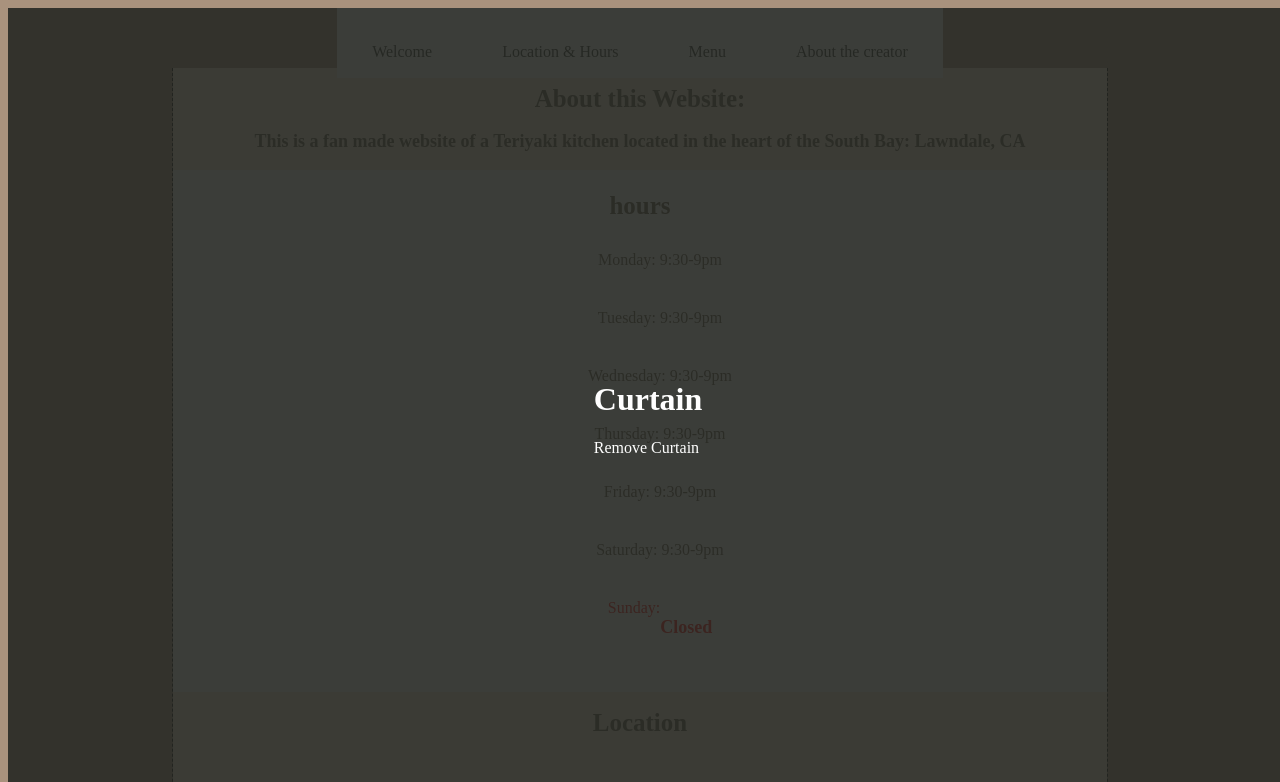
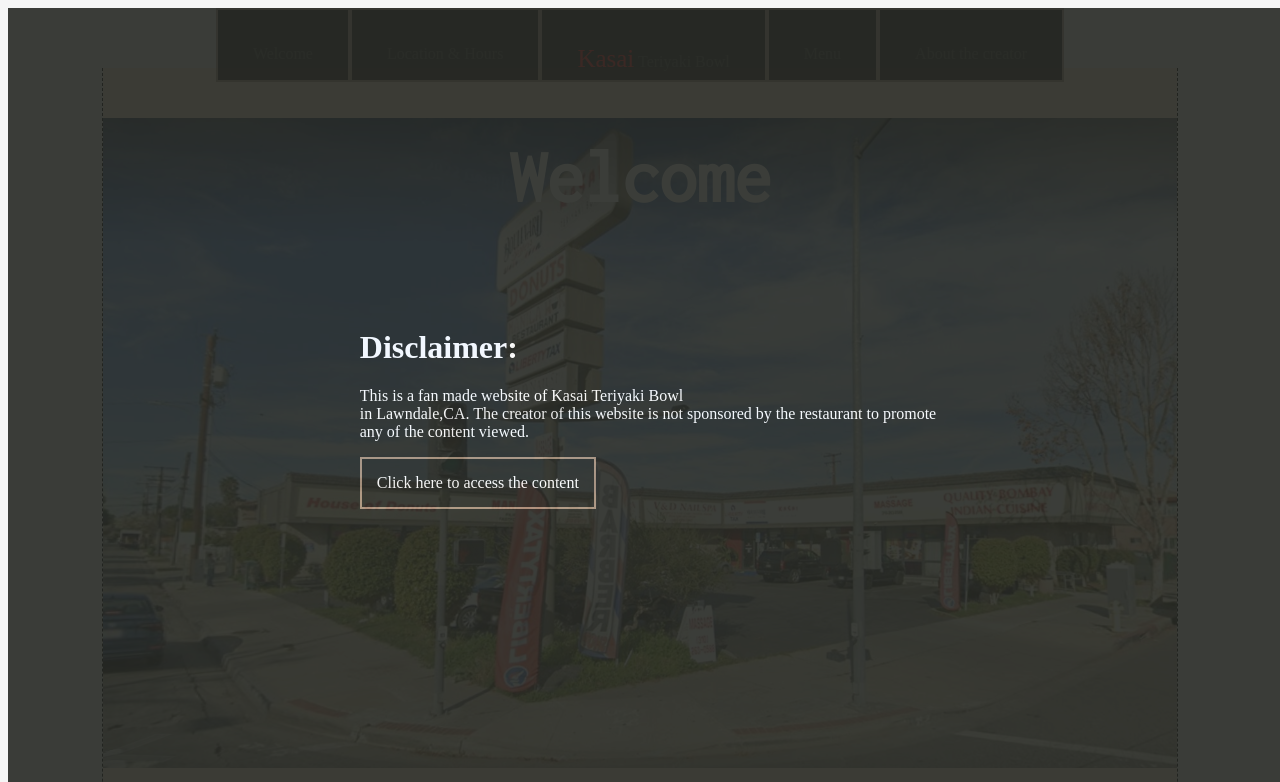
Before and after one commit to franciscomartinez45/franciscomartinez45.github.io, a plain HTML site: page index.html in a window 1280 px wide. Shown: the top 782 px of the page. Drawn offline with Linux system fonts and the light colour scheme.

Commit message:
functionality and features

```diff
--- a/index.html
+++ b/index.html
@@ -5,21 +5,26 @@
     <meta name="viewport" content="width=device-width, initial-scale=1.0">
     <link rel="stylesheet" type="text/css" href="main.css" />
 
-
+    <link rel="preconnect" href="https://fonts.googleapis.com">
+    <link rel="preconnect" href="https://fonts.gstatic.com" crossorigin>
+    <link href="https://fonts.googleapis.com/css2?family=Inconsolata&display=swap" rel="stylesheet">
     <title>Welcome: Kasai Teriyaki Fan Page</title>
 </head>
 <body>
     <div id = "page_wrapper">
      <div id = "disclaimer">
         <div id = "section">
-            <h1>Curtain</h1>
-                <button id="remove" onclick = remove()>Remove Curtain</button>
+            <h1>Disclaimer:</h1><p>This is a fan made website of Kasai Teriyaki Bowl<br> in Lawndale,CA. The creator of this website is not sponsored by the restaurant to promote<br>any of the content viewed.</p>
+
+            </p>
+                <button id="remove" onclick = remove()>Click here to access the content</button>
             </div>
 </div>
     <div id = "nav">
             <div class = "nav-item"><a href = "index.html">Welcome </a></div>
             <div class = "nav-item"><a href = "index.html#hours">Location & Hours</a></div>
-            <div class = "nav-item"><a href ="menu.html">Menu</a></div>
+            <div class = "nav-item"><a id = "logo">Kasai</a><a> Teriyaki Bowl</a></div>
+            <div class = "nav-item"><a href ="menu.html" >Menu</a></div>
             <div class = "nav-item"><a href = "#footer">About the creator</a></div>
 
         </div>
@@ -27,10 +32,16 @@
 
             <div id = "left"></div>
             <div id = "content">
-                <h1>About this Website:</h1>
-                <p>This is a fan made website of a Teriyaki kitchen located in the heart of the South Bay: Lawndale, CA</p>
+               <div id = "welcome"><h1 style = "font-size:75px;padding:20px;color:white;">Welcome</h1>
+               </div>
+                <h1>About the Business:</h1>
+                <p>This is a fan made website of a Japanese Teriyaki kitchen located in the heart of the South Bay: Lawndale, CA<br>
+                Kasai Teriyaki Bowl is a highly rated fast food restaurant on Yelp, DoorDash and GrubHub.<br>This establishment is and has been family owned since it opened in 2007.<br>
+                Despite its hidden entrance, Kasai is a go Teriyaki kitchen to the Lawndale community and others!
+
+                </p>
                 <div id = "hours">
-                    <h1>hours</h1>
+                    <h1>Hours of operation</h1>
                     <ul>
                         <li class = "hour">Monday: 9:30-9pm<p class="Open">Open</p><p class ="Closed">Closed</p></li>
                         <li class = "hour">Tuesday: 9:30-9pm<p class="Open">Open</p><p class ="Closed">Closed</p></li>
@@ -38,15 +49,17 @@
                         <li class = "hour">Thursday: 9:30-9pm<p class="Open">Open</p><p class ="Closed">Closed</p></li>
                         <li class = "hour">Friday: 9:30-9pm<p class="Open">Open</p><p class ="Closed">Closed</p></li>
                         <li class = "hour">Saturday: 9:30-9pm<p class="Open">Open</p><p class ="Closed">Closed</p></li>
-                        <li class = "hour">Sunday:<p class = "Closed">Closed</p></ul>
+                        <li class = "hour">Sunday: Closed</ul>
                     </ul>
                 </div>
 
 
-                <h1>Location</h1>
+                <h1>Business Hours</h1>
+                <p>Kasai is located at <a href = "https://www.google.com/maps/place/Kasai+Teriyaki+Bowl/@33.891366,-118.3552532,17z/data=!3m1!4b1!4m6!3m5!1s0x80c2b44ebc9ff2f9:0x59274f44ee0779b3!8m2!3d33.891366!4d-118.3530645!16s%2Fg%2F12m993r4z">15335 Hawthorne Blvd, Lawndale, CA 90260</a><br> in the corner of Hawthorne Blvd. and 154th Street in Lawndale.</p>
                 <div id = "map">
-                <iframe  src="https://www.google.com/maps/embed?pb=!1m18!1m12!1m3!1d3311.9335191728715!2d-118.35563942373221!3d33.89136597321799!2m3!1f0!2f0!3f0!3m2!1i1024!2i768!4f13.1!3m3!1m2!1s0x80c2b44ebc9ff2f9%3A0x59274f44ee0779b3!2sKasai%20Teriyaki%20Bowl!5e0!3m2!1sen!2sus!4v1681970169876!5m2!1sen!2sus" style="border:3px;" width="100%" height="100%" allowfullscreen="" loading="eager" referrerpolicy="no-referrer-when-downgrade"></iframe>
+                    <iframe src="https://www.google.com/maps/embed?pb=!1m18!1m12!1m3!1d1551.7799480476258!2d-118.35221402621313!3d33.89134970052299!2m3!1f0!2f0!3f0!3m2!1i1024!2i768!4f13.1!3m3!1m2!1s0x80c2b44ebc9ff2f9%3A0x59274f44ee0779b3!2sKasai%20Teriyaki%20Bowl!5e0!3m2!1sen!2sus!4v1682310167949!5m2!1sen!2sus" width="85%" height="450" style="border:0;" allowfullscreen="true" loading="eager" referrerpolicy="no-referrer-when-downgrade"></iframe>
             </div>
+            <h2 style="text-align: center;">Are you ready for the Menu?<a href="menu.html" style="text-decoration: none;"> Go to Menu!</a></h2>
         </div>
             <div id = "right"></div>
 
@@ -57,14 +70,15 @@
 
 
         <div id = "footer">
-            <h1>Contact Us</h1>
+            <h1>Contact<br></h1><h4>Francisco Martinez</h4>
 <h2>Information:</h2>
   +1(234)567-8900 <br>
 <a href="mailto:"> francisco_martin2446@elcamino.edu</a><br>
-16007 Crenshaw Blvd <br>  Torrance, CA 90506
-
+16007 Crenshaw Blvd <br>  Torrance, CA 90506<br>
+<a href ="https://github.com/franciscomartinez45">Github</a>
+<a href = "https://www.linkedin.com/in/francisco-martinez-405512218/">linkedin</a>
 <h1>Suggestions</h1>
-<p >if you need further assistance or would like to send suggestions, hit the email link below</p>
+<p >If you would like to send suggestions, hit the email link below</p>
 <a href="mailto:"> Email Us!</a><br>
 <p>@Copyright</p>
 </div>
@@ -79,9 +93,11 @@
     }
     const open_p = document.getElementsByClassName("Open");
     const closed_p = document.getElementsByClassName("Closed");
+    console.log(open_p);
     for(var i = 0;i<6;i++){
+        closed_p[i].style.display = "none";
         open_p[i].style.display = "none";
-        closed_p[i].style.display = "none";
+
     }
 
 
@@ -91,23 +107,21 @@
     const today = document.getElementsByTagName('li')[day.getDay()];
     const closed = document.getElementsByClassName("Closed");
     const open_h = document.getElementsByClassName("Open");
-    console.log(today);
+    console.log(day.getDay());
 
-    if (today.value == 0){
-        closed[6].style.display = "inline-block";
-        closed[6].style.color = "red";
+    if (day.getDay() == 0){
         document.getElementsByTagName('li')[6].style.color = "red";
     }
     else{
         if(day.getHours()>=9.5&&day.getHours()<=21){
-            open_h[today.value-1].style.display = "inline-block";
-            open_h[today.value-1].style.color = "green;"
-            document.getElementsByTagName('li')[today.value-1].style.color = "green";
+            open_h[day.getDay()-1].style.display = "inline-block";
+            open_h[day.getDay()-1].style.color = "green;"
+            document.getElementsByTagName('li')[day.getDay()-1].style.color = "green";
         }
         else{
-            closed[today.value-1].style.display = "inline-block";
-            closed[today.value-1].style.color = "red";
-            document.getElementsByTagName('li')[today.value-1].style.color = "red";
+            closed[day.getDay()-1].style.display = "inline-block";
+            closed[day.getDay()-1].style.color = "red";
+            document.getElementsByTagName('li')[day.getDay()-1].style.color = "red";
         }
     }
 
--- a/main.css
+++ b/main.css
@@ -1,7 +1,7 @@
 
 
 body{
-    background-color: #A9927D;
+    background-color: whitesmoke;
     color:#5E503F;
 
 }
@@ -19,6 +19,7 @@ body{
 
 
 #body{
+    font-family: 'Inconsolata', monospace;
     grid-area:body;
     display:grid;
     grid-template-areas: "left_box content right_box";
@@ -30,6 +31,7 @@ body{
     grid-area:content;
     height:fit-content;
     padding-bottom:25px;
+
 }
 #content p{
     text-align:center;
@@ -75,12 +77,16 @@ body{
     z-index:1;
     height:35px;
     padding-bottom:25px;
+
+
 }
 
 .nav-item{
     color:#86838368;
     padding:35px;
-    background-color: white;
+    background-color:black;
+    opacity:.8;
+    border: 2px solid #A9927D;
 }
 .nav-item a{
     text-decoration:none;
@@ -93,7 +99,7 @@ body{
 
 .nav-item a:hover{
     font-size:17px;
-    color:black;
+    color:white;
 }
 
 #hours li{
@@ -125,6 +131,10 @@ body{
    }
    #disclaimer button{
     all:unset;
+    border: 2px solid #A9927D;
+    padding:15px;
+
+
    }
    #hours li{
     list-style-type: none;
@@ -133,6 +143,21 @@ body{
     margin:50px;
 }
 .splide__slide p{
-    color:red;
+    color:White;
     text-align: right;
 }
+#logo{
+color:red;
+font-size:25px;
+}
+
+#welcome{
+    background-image:url("img/front.jpg");
+    background-size:cover;
+    width:100%;
+    height:650px;
+
+    background-repeat: no-repeat;
+
+
+}
```
Also changed, not shown: menu.html (+5 -4 lines), img/front.jpg (added).
